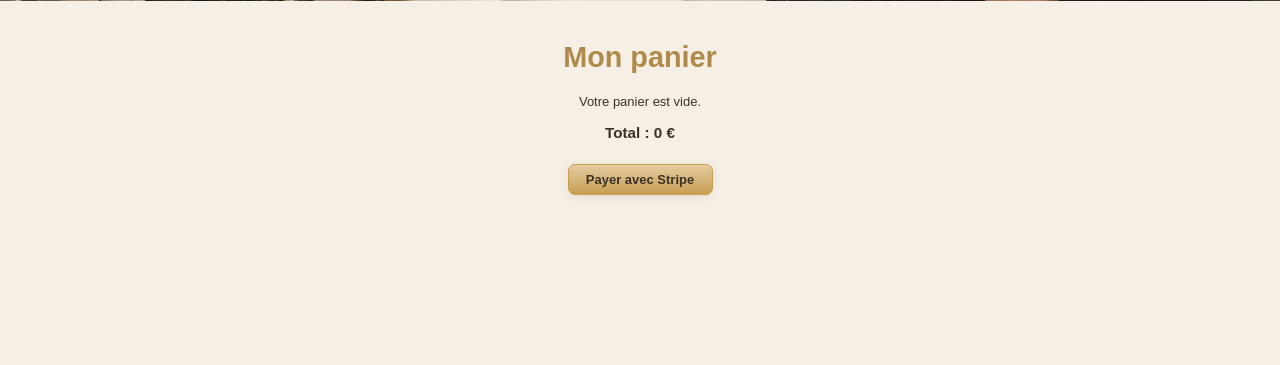
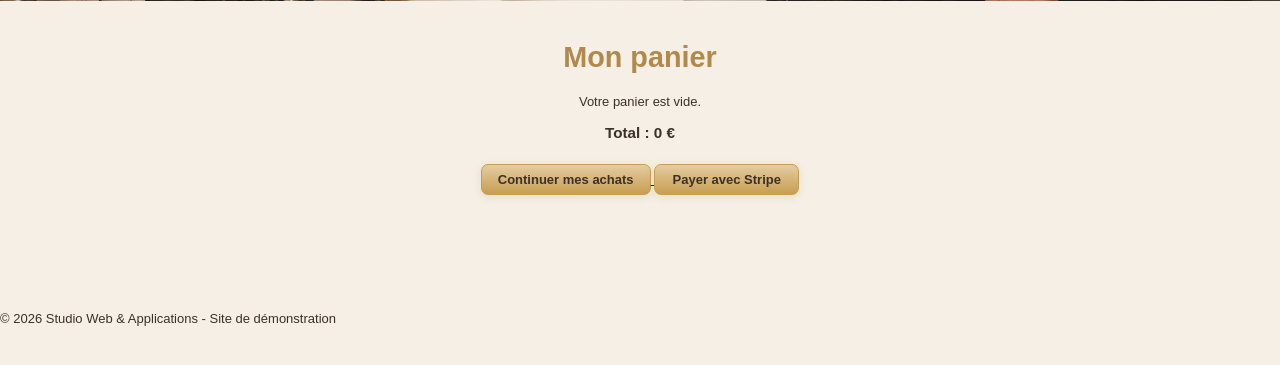
Before and after one commit to MSEDIT-1304/services-aux-ecrivains, a Flask app: page /panier in a window 1280 px wide. Shown: the part 357-722 px from the top of the page. Run offline with Flask 3, Linux system fonts and the light colour scheme.

Commit message:
Update panier.html

```diff
--- a/templates/panier.html
+++ b/templates/panier.html
@@ -64,9 +64,21 @@
 
     <h3>Total : {{ total }} €</h3>
 
+<div class="btn-panier">
+
+    <a href="/services">
+        <button class="btn-secondaire">
+            Continuer mes achats
+        </button>
+    </a>
+
     <a href="/payer">
-    <button>Payer avec Stripe</button>
-</a>
+        <button>
+            Payer avec Stripe
+        </button>
+    </a>
+
+</div>
 
 </div>
 
@@ -93,6 +105,18 @@ overlay.onclick = () => {
 }
 
 </script>
+<br><br>
+
+<br><br>
+
+<br><br>
+
+<footer>
+
+© 2026 Studio Web & Applications - Site de démonstration
+
+</footer>
+
 
 </body>
 </html>
```
